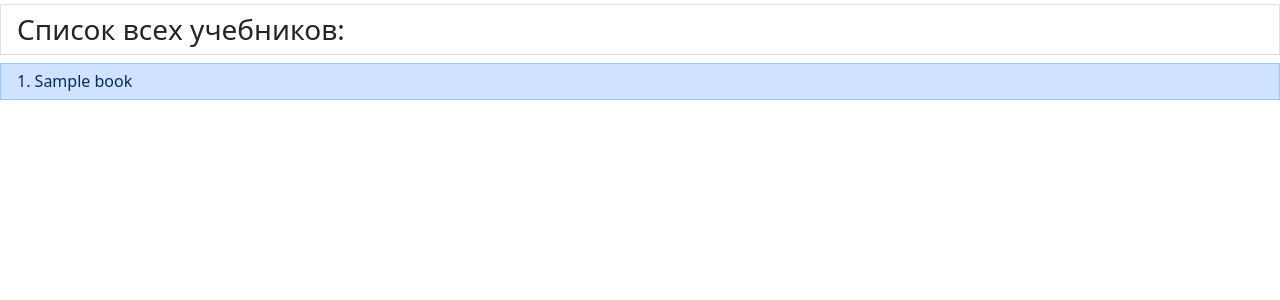
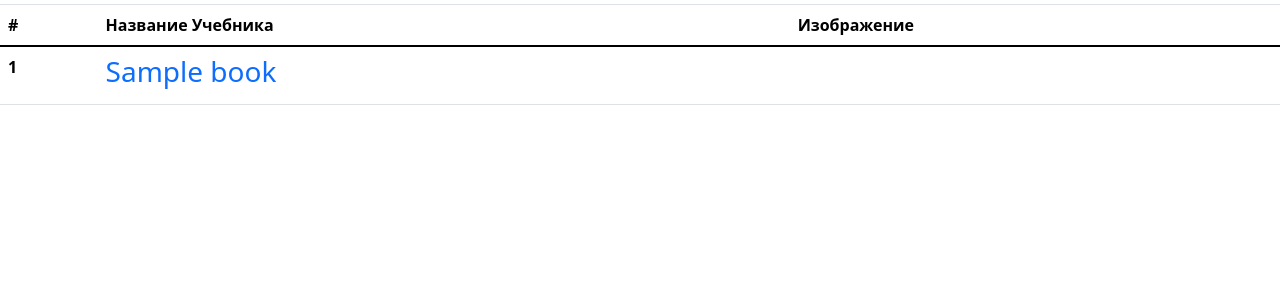
Before and after one commit to Promotion-KMV/private_english, a Django app: template english_teacher/templates/books_all.html in a window 1280 px wide. Shown: the part 86-386 px from the top of the page. Run offline with Django 3.2, Linux system fonts and the light colour scheme; the template is opened without the code that fills it: most values are stand-ins (such as "Sample title", 1, 10 or a date in 2020); some libraries are stand-ins or nearby versions.

Commit message:
create thumbnail book

```diff
--- a/english_teacher/admin.py
+++ b/english_teacher/admin.py
@@ -38,7 +38,7 @@ class TeacherAdmin(admin.ModelAdmin):
 @admin.register(StudyBooks)
 class StudyBooksAdmin(admin.ModelAdmin):
     inlines = [AudioBookInline]
-    list_display = ('name', 'book',)
+    list_display = ('name', 'book', 'image')
 
 
 @admin.register(VideoMaterial)
--- a/english_teacher/models.py
+++ b/english_teacher/models.py
@@ -5,6 +5,7 @@ from django.utils import timezone
 from django.urls import reverse
 # from datetime import date
 import datetime
+from sorl.thumbnail import ImageField
 from .managers import CustomUserManager
 
 
@@ -66,7 +67,6 @@ class VideoMaterial(models.Model):
     """Модель видеоматериалов"""
     name = models.CharField(max_length=100,)
     video = models.FileField(upload_to='media/')
-    # name_homework = models.ForeignKey('HomeWork', on_delete=models.CASCADE, null=True, blank=True)
 
     def __str__(self):
         return self.name
@@ -80,6 +80,7 @@ class StudyBooks(models.Model):
     """Модель учебников"""
     name = models.CharField(max_length=100, unique=True)
     book = models.FileField(upload_to='books/')
+    image = models.ImageField(blank=True, upload_to='books/image', verbose_name='Изображение')
 
     def get_absolute_url(self):
         return reverse(f'media/{self.book}')
--- a/english_teacher/templates/books_all.html
+++ b/english_teacher/templates/books_all.html
@@ -1,15 +1,43 @@
 {% extends "base.html" %}
 
 {% load static %}
+
+{% load thumbnail %}
 
 {% load bootstrap5 %}
 
 {% block content %}
 
-<div class="list-group">
+<!--<div class="list-group">
   <h3><a href="#" class="list-group-item list-group-item-action">Список всех учебников:</a></h3>
   {% for book in books %}
-  <h6><a href="{% url 'english_teacher:book' book.id %}" class="list-group-item list-group-item-action list-group-item-primary">{{ forloop.counter }}. {{ book.name }}</a></h6>
+  <h6><a href="{% url 'english_teacher:book' book.id %}" class="list-group-item list-group-item-action list-group-item-primary">{{ forloop.counter }}. {{ book.name }}</a>
+  {% thumbnail book.image "150x200" crop="150%" as im %}
+    <img src="{{ im.url }}" width="{{ im.width }}" height="{{ im.height }}">
+  {% endthumbnail %}
+  </h6>
   {% endfor %}
-</div>
+</div> -->
+<table class="table">
+  <thead>
+    <tr>
+      <th scope="col">#</th>
+      <th scope="col">Название Учебника</th>
+      <th scope="col">Изображение</th>
+    </tr>
+  </thead>
+  {% for book in books %}
+  <tbody>
+    <tr>
+      <th scope="row">{{ forloop.counter }}</th>
+      <td><h3><a style="text-decoration: none;" href="{% url 'english_teacher:book' book.id %}">{{ book.name }}</a></h3></td>
+      <td>
+        {% thumbnail book.image "70x100" crop="100%" as im %}
+          <a href="{% url 'english_teacher:book' book.id %}"><img src="{{ im.url }}" width="{{ im.width }}" height="{{ im.height }}"></a>
+        {% endthumbnail %}
+      </td>
+    </tr>
+  </tbody>
+  {% endfor %}
+</table>
 {% endblock %}
--- a/requirements.txt
+++ b/requirements.txt
@@ -14,14 +14,13 @@ django-picklefield==3.0.1
 djangorestframework==3.12.4
 flake8==3.9.1
 greenlet==1.0.0
-gunicorn==20.1.0
 httpie==2.4.0
 idna==2.10
 importlib-metadata==2.1.1
+install==1.3.4
 Markdown==3.3.4
 mccabe==0.6.1
 Pillow==8.1.2
-pkg-resources==0.0.0
 psycopg2==2.8.6
 pycodestyle==2.7.0
 pyflakes==2.3.1
@@ -32,6 +31,7 @@ pytz==2021.1
 requests==2.25.1
 requests-toolbelt==0.9.1
 six==1.15.0
+sorl-thumbnail==12.7.0
 soupsieve==2.2.1
 SQLAlchemy==1.4.2
 sqlparse==0.4.1
```
Also changed, not shown: english/settings.py (+11 -0 lines).
